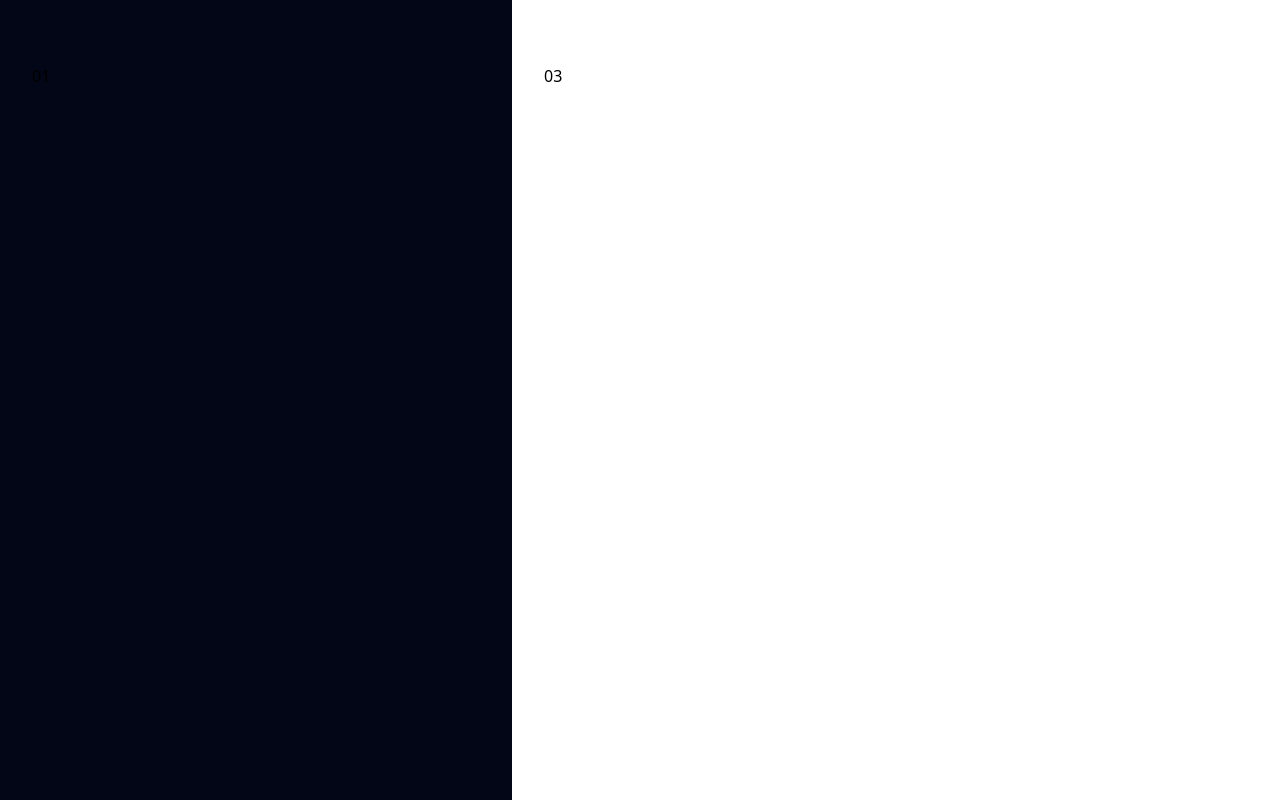
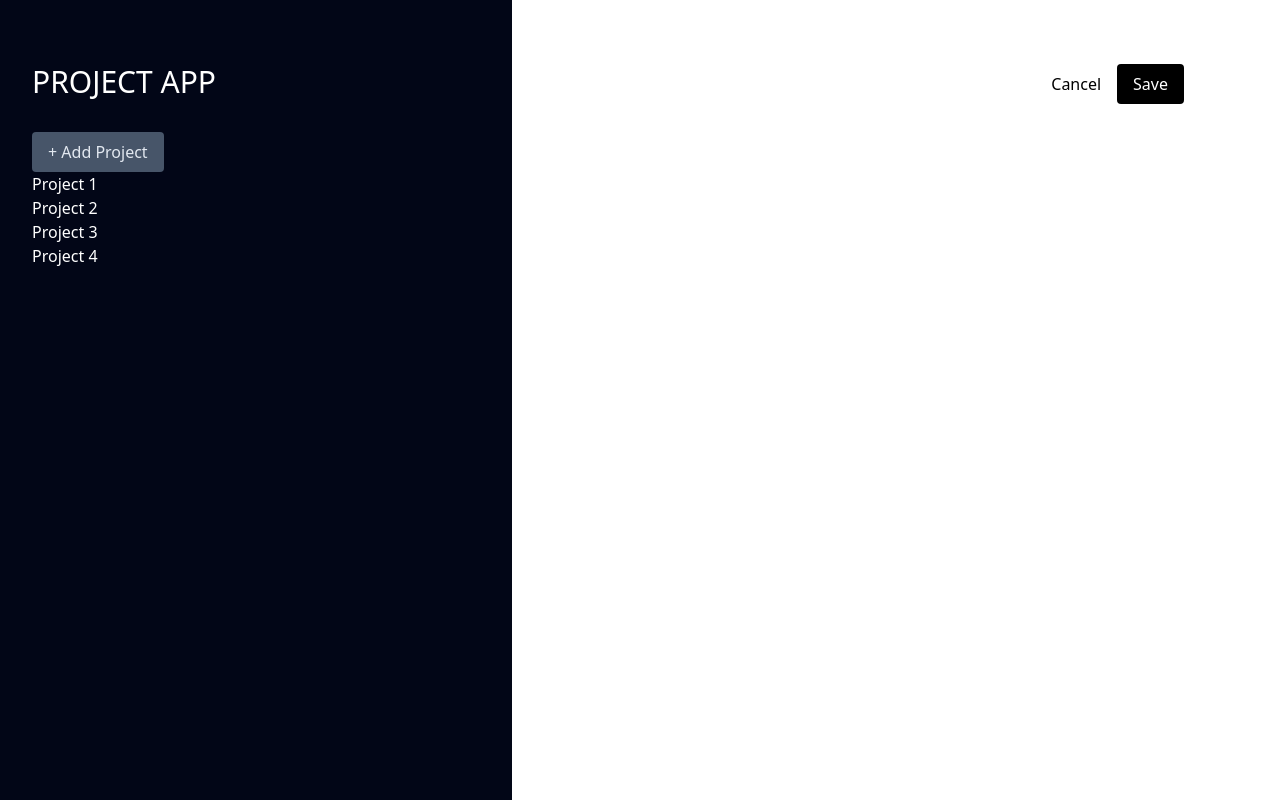
Before and after one commit to inv123/react-project-management, a React (Create React App) app in the folder react-project-management/: page / in a window 1280 px wide. Built offline with nearby package versions, Linux system fonts and the light colour scheme.

Commit message:
add button component

```diff
--- a/react-project-management/public/output.css
+++ b/react-project-management/public/output.css
@@ -535,8 +535,11 @@ video {
   --tw-backdrop-sepia:  ;
 }
 
-.my-8 {
-  margin-top: 2rem;
+.mb-6 {
+  margin-bottom: 1.5rem;
+}
+
+.mb-8 {
   margin-bottom: 2rem;
 }
 
@@ -544,63 +547,48 @@ video {
   display: flex;
 }
 
+.h-screen {
+  height: 100vh;
+}
+
 .h-14 {
   height: 3.5rem;
 }
 
-.h-screen {
-  height: 100vh;
+.w-2\/5 {
+  width: 40%;
 }
 
 .w-14 {
   width: 3.5rem;
 }
 
-.w-32 {
-  width: 8rem;
-}
-
-.w-64 {
-  width: 16rem;
-}
-
-.w-1\/4 {
-  width: 25%;
-}
-
-.w-2\/5 {
-  width: 40%;
-}
-
-.flex-initial {
-  flex: 0 1 auto;
-}
-
 .flex-none {
   flex: none;
-}
-
-.flex-\[2_2_0\%\] {
-  flex: 2 2 0%;
 }
 
 .grow {
   flex-grow: 1;
 }
 
-.bg-sky-500 {
-  --tw-bg-opacity: 1;
-  background-color: rgb(14 165 233 / var(--tw-bg-opacity));
+.basis-1\/4 {
+  flex-basis: 25%;
 }
 
-.bg-sky-400 {
-  --tw-bg-opacity: 1;
-  background-color: rgb(56 189 248 / var(--tw-bg-opacity));
+.flex-nowrap {
+  flex-wrap: nowrap;
 }
 
-.bg-sky-800 {
-  --tw-bg-opacity: 1;
-  background-color: rgb(7 89 133 / var(--tw-bg-opacity));
+.justify-end {
+  justify-content: flex-end;
+}
+
+.rounded-md {
+  border-radius: 0.375rem;
+}
+
+.rounded {
+  border-radius: 0.25rem;
 }
 
 .bg-slate-950 {
@@ -608,12 +596,28 @@ video {
   background-color: rgb(2 6 23 / var(--tw-bg-opacity));
 }
 
-.p-8 {
-  padding: 2rem;
+.bg-slate-600 {
+  --tw-bg-opacity: 1;
+  background-color: rgb(71 85 105 / var(--tw-bg-opacity));
 }
 
-.p-16 {
-  padding: 4rem;
+.bg-black {
+  --tw-bg-opacity: 1;
+  background-color: rgb(0 0 0 / var(--tw-bg-opacity));
+}
+
+.bg-white {
+  --tw-bg-opacity: 1;
+  background-color: rgb(255 255 255 / var(--tw-bg-opacity));
+}
+
+.p-4 {
+  padding: 1rem;
+}
+
+.px-8 {
+  padding-left: 2rem;
+  padding-right: 2rem;
 }
 
 .py-16 {
@@ -621,7 +625,62 @@ video {
   padding-bottom: 4rem;
 }
 
-.px-8 {
+.px-4 {
+  padding-left: 1rem;
+  padding-right: 1rem;
+}
+
+.py-2 {
+  padding-top: 0.5rem;
+  padding-bottom: 0.5rem;
+}
+
+.pl-8 {
   padding-left: 2rem;
-  padding-right: 2rem;
 }
+
+.pr-24 {
+  padding-right: 6rem;
+}
+
+.pr-20 {
+  padding-right: 5rem;
+}
+
+.text-5xl {
+  font-size: 3rem;
+  line-height: 1;
+}
+
+.text-4xl {
+  font-size: 2.25rem;
+  line-height: 2.5rem;
+}
+
+.text-3xl {
+  font-size: 1.875rem;
+  line-height: 2.25rem;
+}
+
+.uppercase {
+  text-transform: uppercase;
+}
+
+.capitalize {
+  text-transform: capitalize;
+}
+
+.text-white {
+  --tw-text-opacity: 1;
+  color: rgb(255 255 255 / var(--tw-text-opacity));
+}
+
+.text-black {
+  --tw-text-opacity: 1;
+  color: rgb(0 0 0 / var(--tw-text-opacity));
+}
+
+.text-slate-200 {
+  --tw-text-opacity: 1;
+  color: rgb(226 232 240 / var(--tw-text-opacity));
+}
--- a/react-project-management/src/App.js
+++ b/react-project-management/src/App.js
@@ -1,9 +1,22 @@
+import {useState} from 'react';
+import { LeftSide } from './components/LeftSide/LeftSide';
+import { AddProject } from './components/RightSide/AddProject';
+
 function App() {
+  const [isProjectAdding, setIsProjectAdding] = useState(false);
+
+
   return (
     <>
-      <div class="flex ...">
-        <div class="w-2/5 h-screen bg-slate-950 py-16 px-8">01</div>
-        <div class="grow h-screen py-16 px-8 ">03</div>
+      <div className="flex ...">
+        <div className="w-2/5 h-screen bg-slate-950 py-16 px-8 text-white">
+
+          <LeftSide  isProjectAdding={isProjectAdding}/>
+        </div>
+
+        <div className="grow h-screen py-16 pl-8 pr-24">
+          <AddProject />
+        </div>
       </div>
     </>
   );
--- /dev/null
+++ b/react-project-management/src/components/Button.js
@@ -0,0 +1,11 @@
+import React from 'react'
+
+export const Button = ({type, content}) => {
+  let classnames = 'px-4 py-2 rounded ';
+  type === 'primary' ? classnames += ' text-white bg-black' : type === 'secondary' ? classnames += ' text-black bg-white' : classnames += ' bg-slate-600 text-slate-200'
+  return (
+    <>
+        <button className={classnames}>{content}</button>
+    </>
+  )
+}
--- /dev/null
+++ b/react-project-management/src/components/LeftSide/LeftSide.js
@@ -0,0 +1,19 @@
+import React from "react";
+import { Button } from "../Button";
+
+export const LeftSide = () => {
+  return (
+    <>
+      <h1 className="text-3xl uppercase mb-8">Project App</h1>
+      <Button content="+ Add Project"/>
+      <div>
+        <ul>
+          <li>Project 1</li>
+          <li>Project 2</li>
+          <li>Project 3</li>
+          <li>Project 4</li>
+        </ul>
+      </div>
+    </>
+  );
+};
--- /dev/null
+++ b/react-project-management/src/components/RightSide/AddProject.js
@@ -0,0 +1,16 @@
+import React from "react";
+import { Button } from "../Button";
+
+export const AddProject = () => {
+  return (
+    <>
+      <div class="flex justify-end mb-8">
+        <div class="flex flex-nowrap ">
+            <Button type='secondary' content='Cancel'/>
+            <Button type='primary' content='Save'/>
+        </div>
+        <div class="flex-none ..."></div>
+      </div>
+    </>
+  );
+};
```
Also changed, not shown: react-project-management/src/input.css (line endings or trailing spaces).
